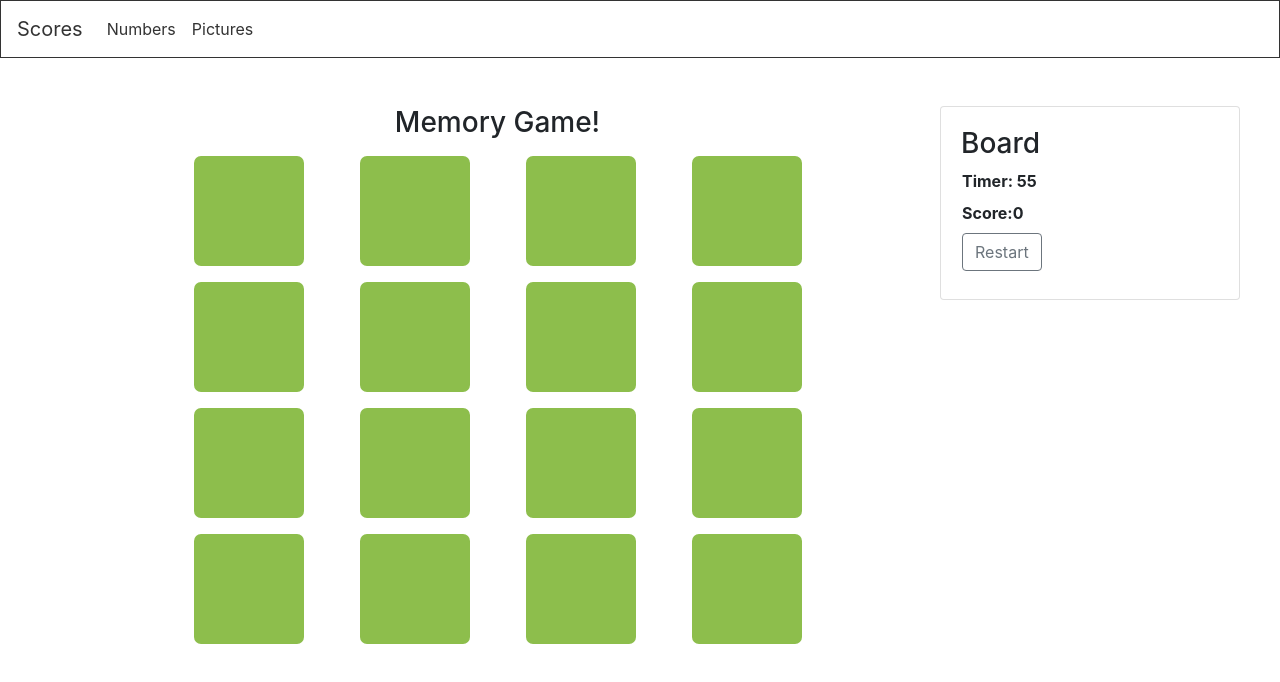
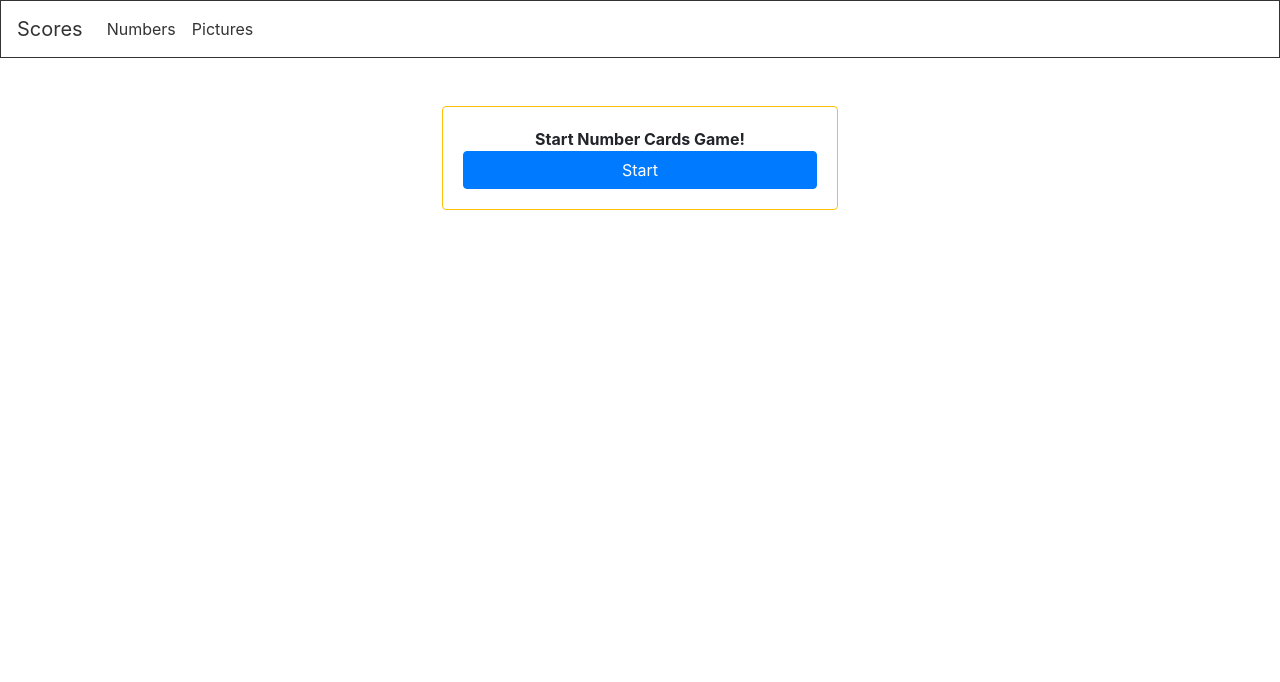
Before and after one commit to jablue-12/memory-game, a Vue app: page /numbers in a window 1280 px wide. Shown: the top 682 px of the page. Built offline with nearby package versions, Linux system fonts and the light colour scheme.

Commit message:
start-game ========= - created a component that starts the game for Numbers instead of automatically starting when the component is mounted.

```diff
--- a/src/components/NumberCards.vue
+++ b/src/components/NumberCards.vue
@@ -1,6 +1,14 @@
 <template>
-  <div class="mt-5">
+  <b-container fluid class="mt-2">
 
+    <template v-if="!hasGameStarted">
+      <b-row class="mt-5">
+        <b-col md="4" class="ml-auto mr-auto">
+          <StartGame message="Start Number Cards Game!" @start="startGame"/>
+        </b-col>
+      </b-row>
+    </template>
+    <template v-else>
       <GameOverModal
         :playerStatus="playerStatus"
         :playerScore="score"
@@ -11,7 +19,7 @@
       <!-- triggers the modal -->
       {{ (countDown === 0 || hasPlayerWon) && !isGameOver ? showModal() : null}}
 
-    <b-container>
+      <template>
         <b-row>
           <b-col>
 
@@ -37,15 +45,18 @@
 
         </b-row>
 
+      </template>
+
+    </template>
+
   </b-container>
-
-  </div>
 </template>
 
 <script>
-import Card from "./Card.vue";
-import ScoreBoard from "./ScoreBoard.vue";
-import GameOverModal from "./GameOverModal.vue";
+import Card from "@/components/Card.vue";
+import ScoreBoard from "@/components/ScoreBoard.vue";
+import GameOverModal from "@/components/GameOverModal.vue";
+import StartGame from "@/components/StartGame.vue";
 import {mapGetters,mapActions} from "vuex";
 import {NUMBER} from "@/common/types.js";
 const DIMENSION = 4; //needs to be even so that cards have pairs!
@@ -53,7 +64,7 @@ const TIMER = 60;
 export default {
   name: 'NumberCards',
 
-  components: {Card,ScoreBoard,GameOverModal},
+  components: {Card,ScoreBoard,GameOverModal,StartGame},
 
   data(){
     return {
@@ -65,15 +76,10 @@ export default {
         message: "",
         isWinner: false
       },
-      timerID: null
+      timerID: null,
+      hasGameStarted: false
     }
   },//end data
-
-  created(){
-    this.generateNumberCards({dimension:DIMENSION});
-    this.shuffleCards({cardType:NUMBER,dimension: DIMENSION});
-    this.countDownTimer();
-  },
 
   computed: {
     ...mapGetters({numberCards:'cards/numberCards'}),
@@ -206,6 +212,14 @@ export default {
       this.shuffleCards({cardType:NUMBER,dimension: DIMENSION});
     },//end restartGame
 
+
+    startGame(){
+      this.hasGameStarted = true;
+      this.generateNumberCards({dimension:DIMENSION});
+      this.shuffleCards({cardType:NUMBER,dimension: DIMENSION});
+      this.countDownTimer();
+    }
+
   },//end methods
 
 }
--- /dev/null
+++ b/src/components/StartGame.vue
@@ -0,0 +1,33 @@
+<template>
+    <b-card border-variant="warning">
+        <b-row align="center">
+            <b-col>
+                <b>{{message}}</b>
+            </b-col>
+        </b-row>
+        <b-row align="center">
+            <b-col>
+                <b-button variant="primary" @click="start" block>Start</b-button>
+            </b-col>
+        </b-row>
+    </b-card>
+</template>
+
+<script>
+export default {
+    name: "StartGame",
+
+    props: {
+        message: {
+            type: String,
+            required: true
+        },
+    },
+
+    methods: {
+        start(){
+            this.$emit('start');
+        }
+    },
+}
+</script>
```
Lines whose indentation alone changed are shown as unchanged.
